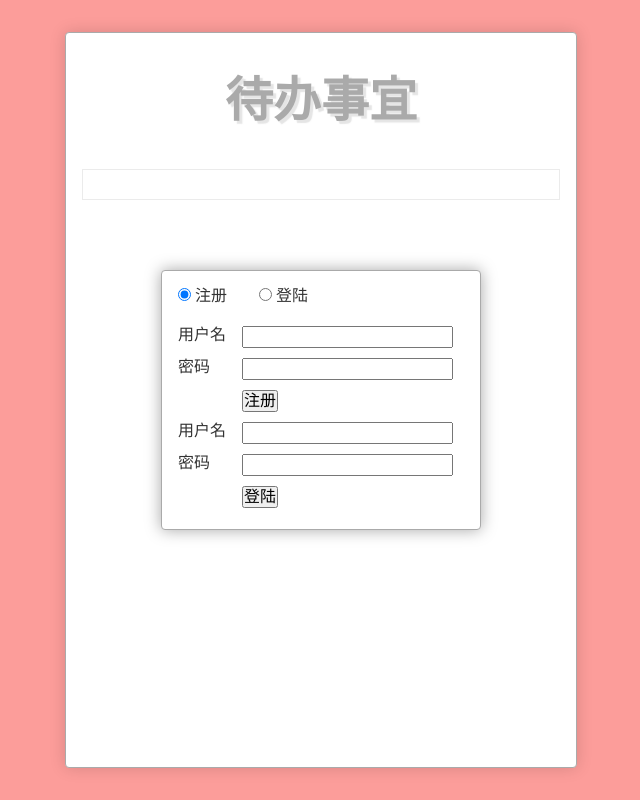
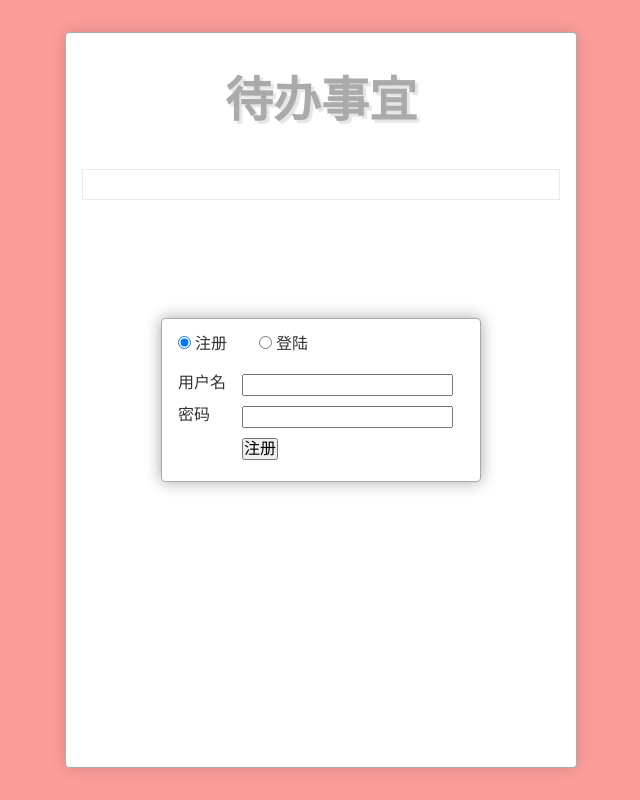
Before and after one commit to AleenL/React-demo, a React (Create React App) app: page / in a window 1280 px wide. Shown: the whole page, without its empty margins (319-959 px from the left). Built offline with nearby package versions, Linux system fonts and the light colour scheme; the HTML template or start-up script is replaced by a standard one.

Commit message:
update User.css

```diff
--- a/src/UserDialog.js
+++ b/src/UserDialog.js
@@ -14,14 +14,7 @@ export default class UserDialog extends Component{
 		})
 	}
 	render(){
-		return (
-			<div className="UserDialog-Wrapper">
-				<div className="UserDialog">
-					<nav onChange={this.switch.bind(this)}>
-						<label><input type='radio' value="signUp" checked={this.state.selected === 'signUp'}/> 注册</label>
-						<label><input type='radio' value="signIn" checked={this.state.selected === 'signIn'}/> 登陆</label>
-					</nav>
-					<div className="panes">
+		let signUpForm = (
 			<form className="signUp"> {/* 注册*/}
 				<div className="row">
 					<label>用户名</label>
@@ -35,6 +28,8 @@ export default class UserDialog extends Component{
 					<button type="submit">注册</button>
 				</div>
 			</form>
+			)
+		let signInForm = (
 			<form className="signIn"> {/* 登录*/}
 				<div className="row">
 					<label>用户名</label>
@@ -48,6 +43,17 @@ export default class UserDialog extends Component{
 					<button type='submit'>登陆</button>
 				</div>
 			</form>
+			)
+		return (
+			<div className="UserDialog-Wrapper">
+				<div className="UserDialog">
+					<nav onChange={this.switch.bind(this)}>
+						<label><input type='radio' value="signUp" checked={this.state.selected === 'signUp'}/> 注册</label>
+						<label><input type='radio' value="signIn" checked={this.state.selected === 'signIn'}/> 登陆</label>
+					</nav>
+					<div className="panes">
+					{this.state.selected === 'signUp' ? signUpForm : null}
+					{this.state.selected === 'signIn' ? signInForm : null}
 					</div>
 				</div>
 			</div>
```
Also changed, not shown: 6 other files (tests, documents, lock files or other folders). Lines whose indentation alone changed are shown as unchanged.
